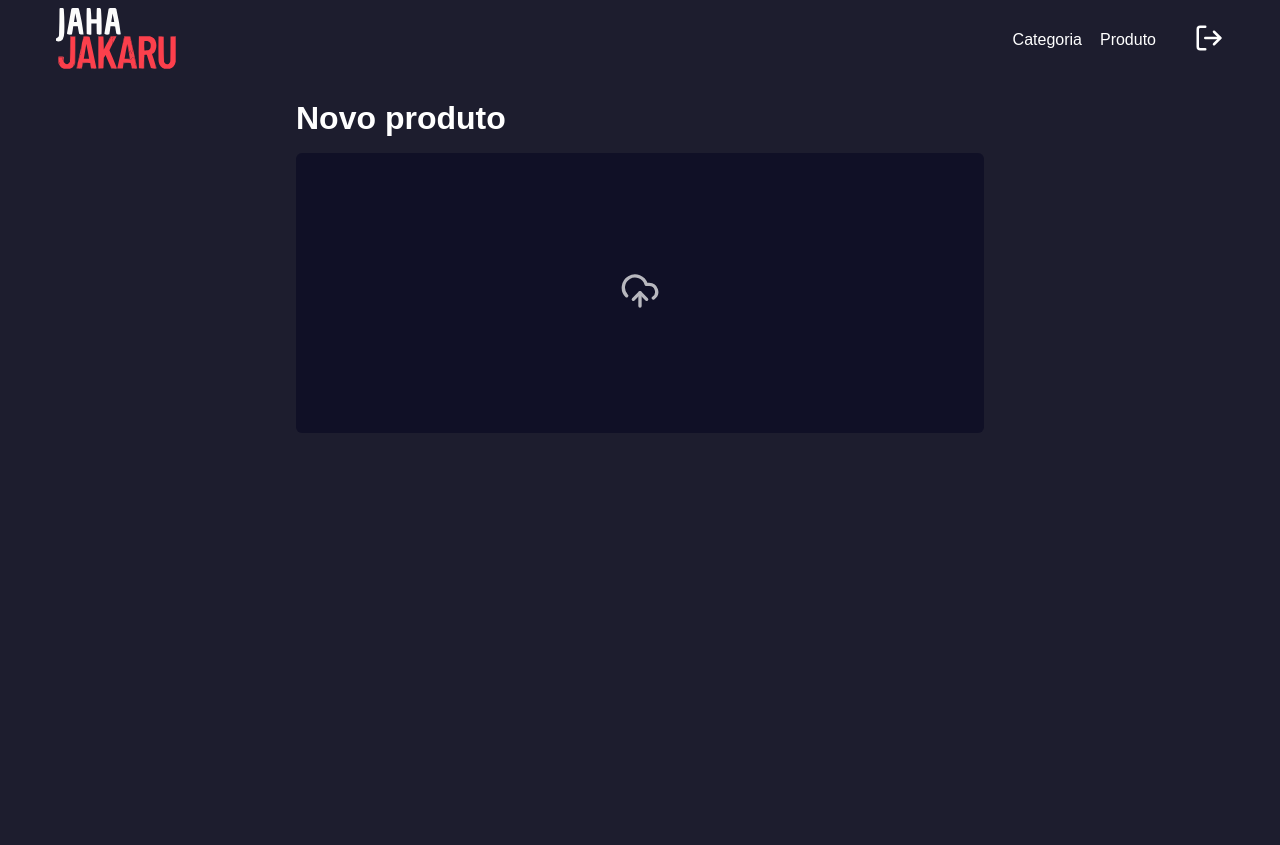
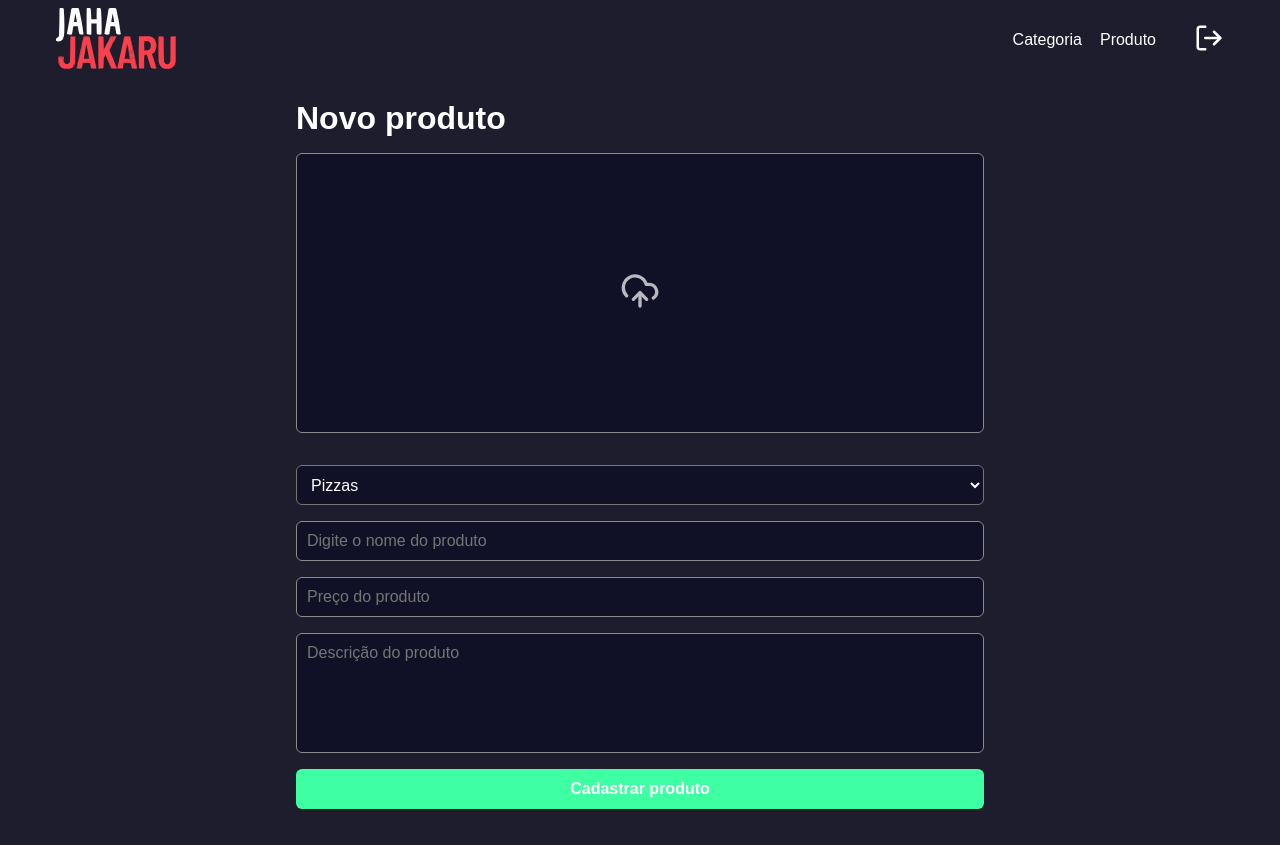
Before and after one commit to AndrewDRichter/app_next_pizzaria, a Next.js app: page /dashboard/product in a window 1280 px wide. Before the commit the page ends 800 px from the top, so only its background shows below. Built offline with nearby package versions, Linux system fonts and the light colour scheme.

Commit message:
product creation page design created

```diff
--- a/src/app/dashboard/product/components/form/index.tsx
+++ b/src/app/dashboard/product/components/form/index.tsx
@@ -3,6 +3,7 @@
 import styles from './styles.module.scss';
 import { UploadCloudIcon } from 'lucide-react';
 import Image from 'next/image';
+import { Button } from '@/app/dashboard/components/button';
 
 export function Form() {
     const [image, setImage] = useState<File>();
@@ -50,6 +51,44 @@
                         />
                     )}
                 </label>
+
+                <select name="category">
+                    <option key={1} value={1}>
+                        Pizzas
+                    </option>
+                    <option key={2} value={2}>
+                        Massas
+                    </option>
+                </select>
+
+                <input
+                    type='text'
+                    name='name'
+                    placeholder='Digite o nome do produto'
+                    required
+                    className={styles.input}
+                />
+
+                <input
+                    type='text'
+                    name='price'
+                    placeholder='Preço do produto'
+                    required
+                    className={styles.input}
+                />
+
+                <textarea
+                    className={styles.input}
+                    placeholder='Descrição do produto'
+                    required
+                    name='description'
+                >
+
+                </textarea>
+
+                <Button
+                    text='Cadastrar produto'
+                />
             </form>
         </main>
 
--- a/src/app/dashboard/product/components/form/styles.module.scss
+++ b/src/app/dashboard/product/components/form/styles.module.scss
@@ -14,6 +14,31 @@
     display: flex;
     flex-direction: column;
     margin: 16px 0;
+    gap: 16px;
+
+    select {
+        width: 100%;
+        height: 40px;
+        border-radius: 6px;
+        background-color: var(--dark-900);
+        color: var(--white);
+        padding: 0 10px;
+    }
+
+    textarea {
+        width: 100%;
+        min-height: 120px;
+        resize: none;
+        padding-top: 10px;
+    }
+
+    input {
+
+        &:hover,
+        &:focus {
+            filter: brightness(1.4);
+        }
+    }
 }
 
 .labelImg {
@@ -27,6 +52,8 @@
     justify-content: center;
     align-items: center;
     cursor: pointer;
+    margin-bottom: 16px;
+    border: 1px solid var(--gray-100);
 
     input {
         display: none;
@@ -42,6 +69,10 @@
             opacity: 1;
         }
     }
+
+    &:hover {
+        filter: brightness(1.2);
+    }
 }
 
 .preview {
@@ -50,3 +81,13 @@
     border-radius: 6px;
     object-fit: cover;
 }
+
+.input {
+    border: 0;
+    height: 40px;
+    background-color: var(--dark-900);
+    border: 1px solid var(--gray-100);
+    padding: 0 10px;
+    border-radius: 6px;
+    color: var(--white);
+}
```
